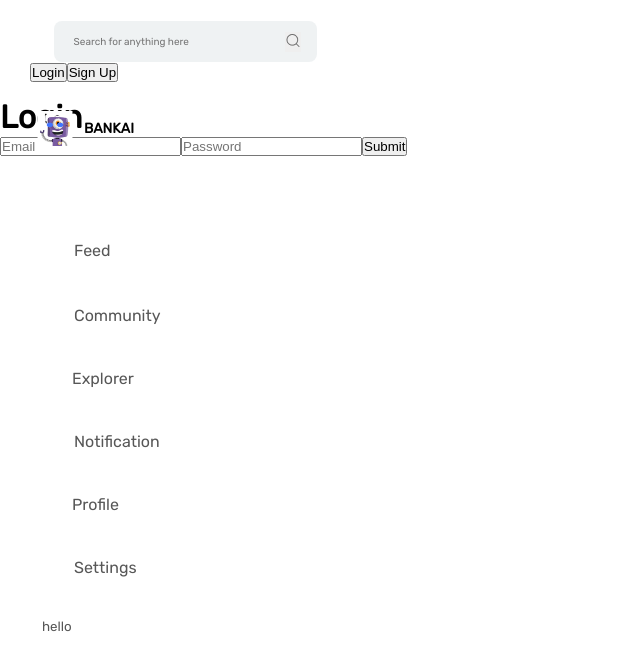
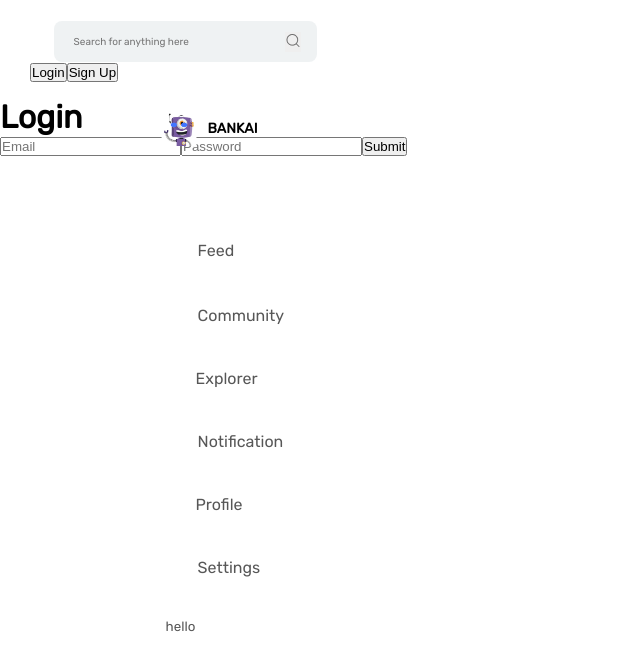
Before and after one commit to YemiOG/animeKaze, a React (Create React App) app: page /login in a window 1280 px wide. Shown: the top 670 px of the page, without its empty margins (0-640 px from the left). Built offline with nearby package versions, Linux system fonts and the light colour scheme.

Commit message:
Make page responsive on ipad and mobile screens

```diff
--- a/src/css/index.css
+++ b/src/css/index.css
@@ -644,7 +644,7 @@
   }
   .side-bar{
     width:13%;
-    margin-left: 30px;
+    margin-left: 12%;
   }
   .bar-content button{
     width:100%
@@ -654,7 +654,7 @@
   }
 
    .profilePage, .explore, .home-page{
-    margin-left: 250px;
+    margin-left: 30%;
     margin-right: 38px;
     background: #ECEFF1;
     border-radius: 8px 8px 0px 0px;
```
